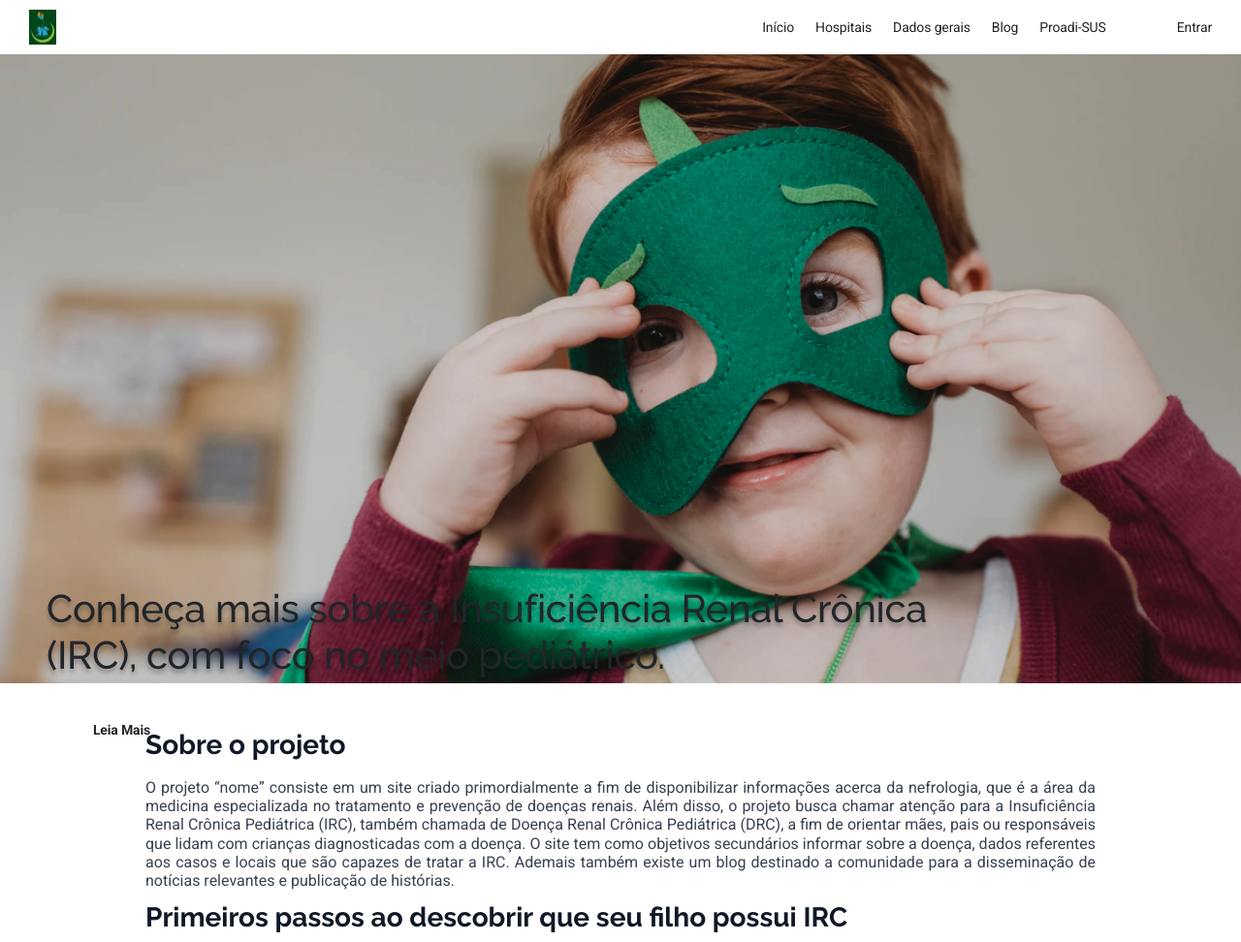
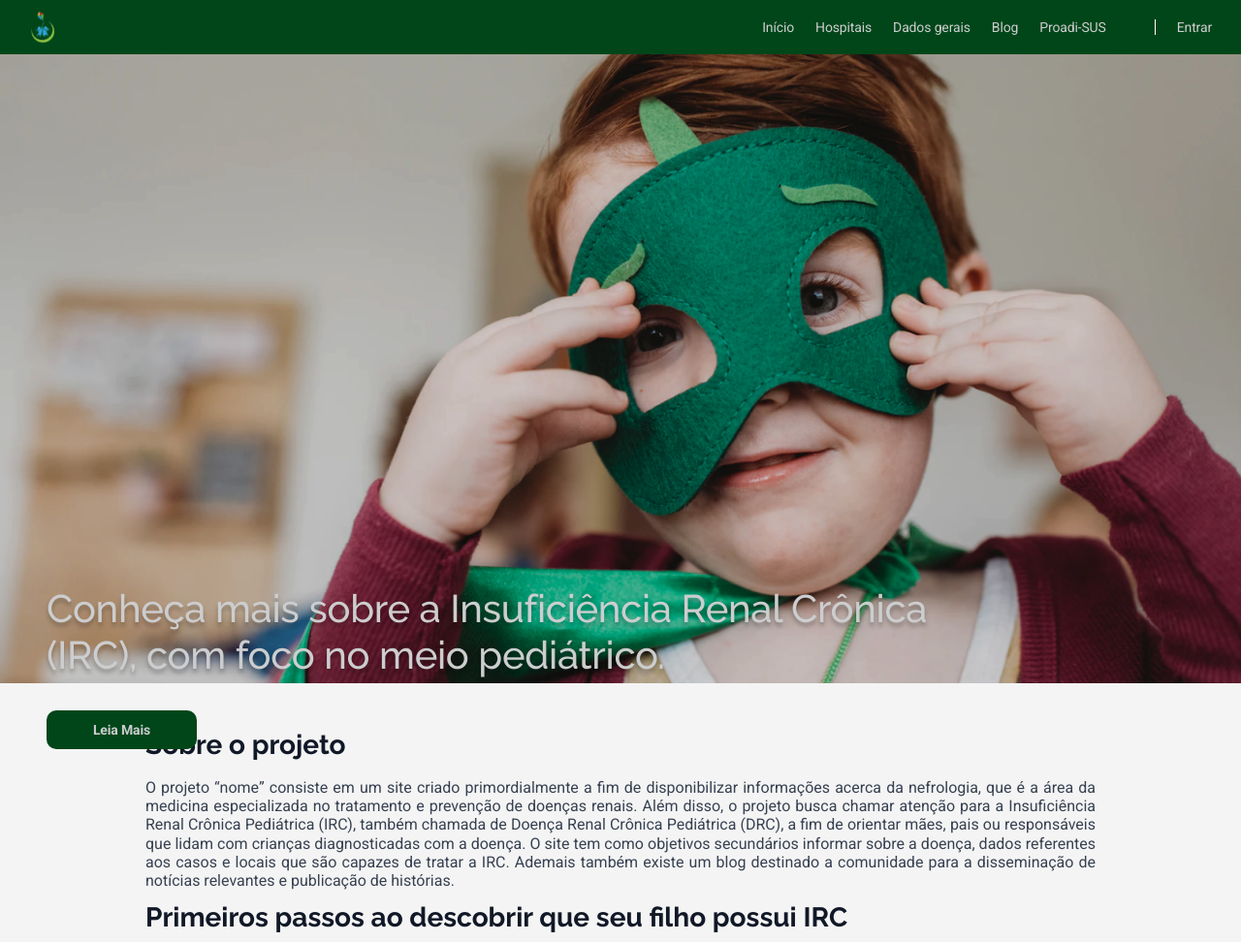
Before and after one commit to Daiene/Pixels, a Flask app: page / in a window 1280 px wide. Shown: the top 972 px of the page at 97% size. Run offline with Flask 3, Linux system fonts and the light colour scheme; some libraries are stand-ins or nearby versions.

Commit message:
Refatorei códigos

```diff
--- a/src/static/style/main.css
+++ b/src/static/style/main.css
@@ -64,7 +64,7 @@
     flex-shrink: 0;
     z-index: 1001;
     /* estilos */
-    background: var(--Fundo-Principal);
+    background: var(--fundo-principal);
 }
 
 .navbar__logo{
@@ -83,7 +83,7 @@
 .navbar__links__link{
         /* estilizando fontes */
         text-decoration: none;
-        color: var(--Background-secundrio);
+        color: var(--background-secundario);
         font-family: var(--roboto);
         font-size: 14px;
         font-style: normal;
@@ -103,7 +103,7 @@
     justify-content: end;
     min-height: 100%;
     padding-bottom: 30px;
-    background: var(--Fundo-Principal);
+    background: var(--fundo-principal);
 }
 
 .copyright {
--- a/src/static/style/style_home.css
+++ b/src/static/style/style_home.css
@@ -30,7 +30,7 @@
     left: 48px;
 
     /* estilo */
-    color: var(--Background-secundario);
+    color: var(--background-secundario);
     text-shadow: 0px 4px 4px rgba(0, 0, 0, 0.25);
     font-family: var(--raleway);
     font-size: 32px;
@@ -51,8 +51,8 @@
     gap: 10px;
     border-radius: 10px;
     /* estilo */
-    background: var(--Fundo-Principal);
-    color: var(--Background-secundario);
+    background: var(--fundo-principal);
+    color: var(--background-secundario);
     font-family: var(--roboto);
     font-size: 14px;
     font-style: normal;
@@ -75,7 +75,7 @@
     gap: 25px;
     display: inline-flex;
     /* estilo */
-    background: var(--Background-principal);
+    background: var(--background-principal);
 }
 
 .corpo__texto {
@@ -271,7 +271,7 @@
     text-align: justify;
     word-wrap: break-word;
     /* estilo */
-    color: var(--Fundo-Principal);
+    color: var(--fundo-principal);
     font-size: 28px;
     font-family: var(--raleway);
     font-weight: 700;
@@ -310,7 +310,7 @@
     gap: 10px;
     display: inline-flex;
     /* estilo */
-    background: var(--Fundo-Principal);
+    background: var(--fundo-principal);
     border-top-left-radius: 10px;
     border-top-right-radius: 10px;
 }
@@ -320,7 +320,7 @@
     text-align: justify;
     word-wrap: break-word;
     /* estilo */
-    color: var(--Background-principal);
+    color: var(--background-principal);
     font-size: 16px;
     font-family: var(--raleway);
     font-weight: 700;
@@ -337,7 +337,7 @@
     gap: 10px;
     display: inline-flex;
     /* estilo */
-    background: var(--Background-principal);
+    background: var(--background-principal);
     border-top-left-radius: 10px;
     border-top-right-radius: 10px;
 }
```
